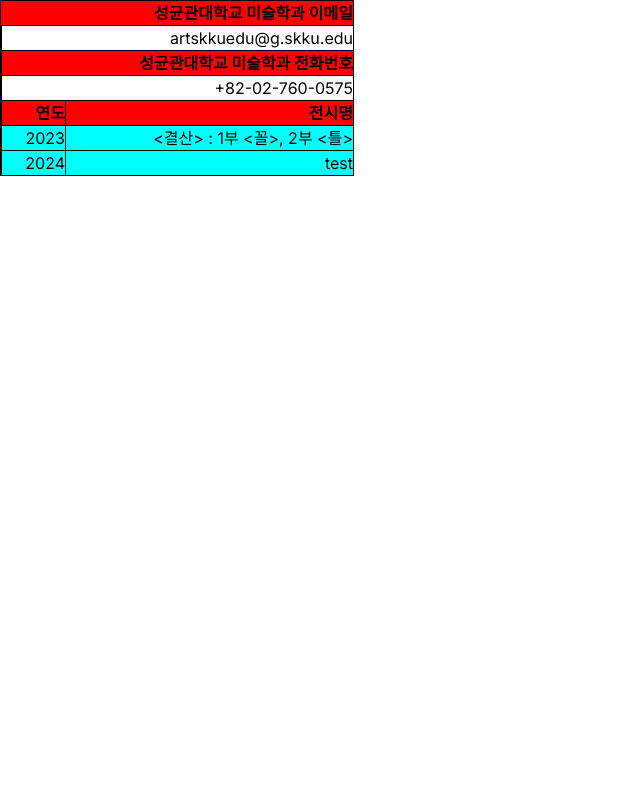
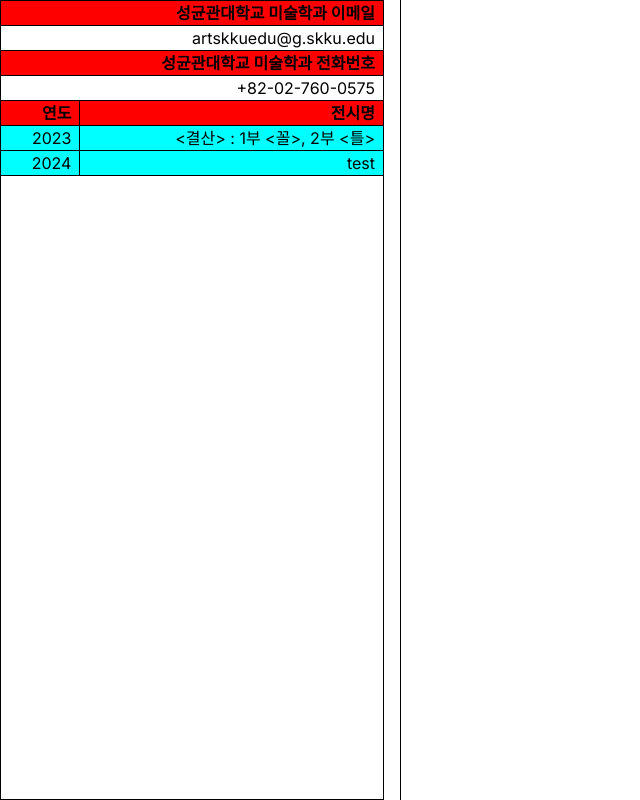
Before and after one commit to gwonhong/skku-art-exhibition, a Next.js app: page / in a window 1280 px wide. Shown: the whole page, without its empty margins (0-640 px from the left). Built offline with nearby package versions, Linux system fonts and the light colour scheme.

Commit message:
add: back again to table and applied theme perfectly

```diff
--- a/src/app/globals.css
+++ b/src/app/globals.css
@@ -1,6 +1,17 @@
 @tailwind base;
 @tailwind components;
 @tailwind utilities;
+
+@layer base {
+  table {
+    border-collapse: collapse;
+    border: 1px solid black;
+  }
+  td, th {
+    border: 1px solid black;
+    padding: 0 0.5rem;
+  }
+}
 
 :root {
   --foreground-rgb: 0, 0, 0;
--- a/src/app/layout.tsx
+++ b/src/app/layout.tsx
@@ -18,10 +18,10 @@
   return (
     <html lang="en">
       <body className={`${inter.className} flex h-screen`}>
-        <div className="h-full overflow-y-auto text-right">
+        <div className="h-full overflow-y-auto text-right pr-4">
           <NavBar />
         </div>
-        <div className="h-full overflow-y-auto flex-1">{children}</div>
+        <div className="h-full overflow-y-auto flex-1 border-l border-black">{children}</div>
       </body>
     </html>
   );
--- a/src/components/NavBar.tsx
+++ b/src/components/NavBar.tsx
@@ -6,7 +6,7 @@
 import contactJson from "@/contact.json";
 import exhibitionJson from "@/exhibitions.json";
 
-export default function NavBar() {
+function NavBar() {
   const contact: Contact = contactJson;
   const exhibitions: Exhibitions = exhibitionJson;
   const { exhibitionId: currentExhibitionId } = useParams() as {
@@ -72,7 +72,10 @@
         return (
           <a
             key={`artist-${artistIndex}`}
-            className={"grid grid-cols-subgrid col-span-3 divide-x divide-black" + (artistIndex % 2 ? " bg-[--color-2]" : "")}
+            className={
+              "grid grid-cols-subgrid col-span-3 divide-x divide-black" +
+              (artistIndex % 2 ? " bg-[--color-2]" : "")
+            }
             href={`/${currentExhibitionId}/${googleDriveFolderId}`}
           >
             <div
@@ -117,121 +120,140 @@
   );
 }
 
-// function NavBarTable() {
-//   const contact: Contact = contactJson;
-//   const exhibitions: Exhibitions = exhibitionJson;
-//   const { exhibitionId: currentExhibitionId } = useParams() as {
-//     exhibitionId: string | undefined;
-//   };
+export default function NavBarTable() {
+  const contact: Contact = contactJson;
+  const exhibitions: Exhibitions = exhibitionJson;
+  const { exhibitionId: currentExhibitionId } = useParams() as {
+    exhibitionId: string | undefined;
+  };
 
-//   const contactRows = Object.entries(contact).map(([key, value]) => (
-//     <React.Fragment key={`contact-${key}`}>
-//       <tr key={`contact-${key}-header`}>
-//         <th colSpan={3}>{key}</th>
-//       </tr>
-//       <tr key={`contact-${key}-value`}>
-//         <td colSpan={3}>{value}</td>
-//       </tr>
-//     </React.Fragment>
-//   ));
+  const contactRows = Object.entries(contact).map(([key, value]) => (
+    <React.Fragment key={`contact-${key}`}>
+      <tr key={`contact-${key}-header`} className="bg-[--color-1]">
+        <th colSpan={3}>
+          {key}
+        </th>
+      </tr>
+      <tr key={`contact-${key}-value`}>
+        <td colSpan={3}>
+          {value}
+        </td>
+      </tr>
+    </React.Fragment>
+  ));
 
-//   const currentExhibition = currentExhibitionId
-//     ? exhibitions[currentExhibitionId]
-//     : null;
-//   const exhibitionRows = (
-//     <>
-//       <tr key="exhibition-header">
-//         <th>연도</th>
-//         <th colSpan={2}>전시명</th>
-//       </tr>
-//       {currentExhibition ? (
-//         <tr key={`exhibition-${currentExhibitionId}`}>
-//           <td>
-//             <a href={`/${currentExhibitionId}`}>{currentExhibition.date}</a>
-//           </td>
-//           <td colSpan={2}>
-//             <a href={`/${currentExhibitionId}`}>{currentExhibition.name}</a>
-//           </td>
-//         </tr>
-//       ) : (
-//         Object.entries(exhibitions).map(([exhibitionId, exhibition]) => (
-//           <tr key={`exhibition-${exhibitionId}`}>
-//             <td>
-//               <a href={`/${exhibitionId}`}>{exhibition.date}</a>
-//             </td>
-//             <td>
-//               <a href={`/${exhibitionId}`}>{exhibition.name}</a>
-//             </td>
-//           </tr>
-//         ))
-//       )}
-//     </>
-//   );
+  const currentExhibition = currentExhibitionId
+    ? exhibitions[currentExhibitionId]
+    : null;
+  const exhibitionRows = (
+    <>
+      <tr key="exhibition-header" className="bg-[--color-1]">
+        <th>연도</th>
+        <th colSpan={2}>
+          전시명
+        </th>
+      </tr>
+      {currentExhibition ? (
+        <tr
+          key={`exhibition-${currentExhibitionId}`}
+          className="bg-[--color-2]"
+        >
+          <td>
+            <a href={"/"}>{currentExhibition.date}</a>
+          </td>
+          <td colSpan={2}>
+            <a href={"/"}>{currentExhibition.name}</a>
+          </td>
+        </tr>
+      ) : (
+        Object.entries(exhibitions).map(([exhibitionId, exhibition]) => (
+          <tr key={`exhibition-${exhibitionId}`} className="bg-[--color-2]">
+            <td>
+              <a href={`/${exhibitionId}`}>{exhibition.date}</a>
+            </td>
+            <td>
+              <a href={`/${exhibitionId}`}>{exhibition.name}</a>
+            </td>
+          </tr>
+        ))
+      )}
+    </>
+  );
 
-//   const googleDriveFolderRegex =
-//     /https:\/\/drive\.google\.com\/drive\/folders\/([a-zA-Z0-9_-]+)\?usp=share_link/;
-//   const artworkRows = currentExhibition ? (
-//     <>
-//       <tr>
-//         <th>번호</th>
-//         <th>작가명</th>
-//         <th>작품명</th>
-//       </tr>
-//       {currentExhibition.artists.map((artist, artistIndex) => {
-//         const link = artist.link;
-//         const match = link.match(googleDriveFolderRegex);
-//         let googleDriveFolderId: string | undefined;
-//         if (match) {
-//           googleDriveFolderId = match[1];
-//         } else {
-//           //   console.error(
-//           //     `Failed to extract Google Drive folder ID from link of [${artist.name}]`
-//           //   );
-//         }
-//         return (
-//           <React.Fragment key={`artist-${artistIndex}`}>
-//             {artist.artworks.map((artwork, artworkIndex) => (
-//               <tr key={`artist-${artistIndex}-artwork-${artworkIndex}`}>
-//                 {artworkIndex === 0 ? (
-//                   <>
-//                     <td rowSpan={artist.artworks.length}>
-//                       <a
-//                         href={`/${currentExhibitionId}/${googleDriveFolderId}`}
-//                       >
-//                         {artistIndex + 1}
-//                       </a>
-//                     </td>
-//                     <td rowSpan={artist.artworks.length}>
-//                       <a
-//                         href={`/${currentExhibitionId}/${googleDriveFolderId}`}
-//                       >
-//                         {artist.name}
-//                       </a>
-//                     </td>
-//                   </>
-//                 ) : null}
-//                 <td>
-//                   <a href={`/${currentExhibitionId}/${googleDriveFolderId}`}>
-//                     {artwork}
-//                   </a>
-//                 </td>
-//               </tr>
-//             ))}
-//           </React.Fragment>
-//         );
-//       })}
-//     </>
-//   ) : null;
+  const googleDriveFolderRegex =
+    /https:\/\/drive\.google\.com\/drive\/folders\/([a-zA-Z0-9_-]+)\?usp=share_link/;
+  const artworkRows = currentExhibition ? (
+    <>
+      <tr className="bg-[--color-1]">
+        <th>번호</th>
+        <th>작가명</th>
+        <th>작품명</th>
+      </tr>
+      {currentExhibition.artists.map((artist, artistIndex) => {
+        const link = artist.link;
+        const match = link.match(googleDriveFolderRegex);
+        let googleDriveFolderId: string | undefined;
+        if (match) {
+          googleDriveFolderId = match[1];
+        } else {
+          //   console.error(
+          //     `Failed to extract Google Drive folder ID from link of [${artist.name}]`
+          //   );
+        }
+        return (
+          <React.Fragment key={`artist-${artistIndex}`}>
+            {artist.artworks.map((artwork, artworkIndex) => (
+              <tr
+                key={`artist-${artistIndex}-artwork-${artworkIndex}`}
+                className={artistIndex % 2 ? "bg-[--color-2]" : ""}
+              >
+                {artworkIndex === 0 ? (
+                  <>
+                    <td
+                      rowSpan={artist.artworks.length}
+                      className="align-top"
+                    >
+                      <a
+                        href={`/${currentExhibitionId}/${googleDriveFolderId}`}
+                      >
+                        {artistIndex + 1}
+                      </a>
+                    </td>
+                    <td
+                      rowSpan={artist.artworks.length}
+                      className="align-top"
+                    >
+                      <a
+                        href={`/${currentExhibitionId}/${googleDriveFolderId}`}
+                      >
+                        {artist.name}
+                      </a>
+                    </td>
+                  </>
+                ) : null}
+                <td>
+                  <a href={`/${currentExhibitionId}/${googleDriveFolderId}`}>
+                    {artwork}
+                  </a>
+                </td>
+              </tr>
+            ))}
+          </React.Fragment>
+        );
+      })}
+    </>
+  ) : null;
 
-//   return (
-//     <nav>
-//       <table className="border-collapse border border-black">
-//         <tbody>
-//           {contactRows}
-//           {exhibitionRows}
-//           {artworkRows}
-//         </tbody>
-//       </table>
-//     </nav>
-//   );
-// }
+  return (
+    <nav className="h-full">
+      <table className="w-96 h-full">
+        <tbody>
+          {contactRows}
+          {exhibitionRows}
+          {artworkRows}
+          <tr><td colSpan={3} className="h-full"></td></tr>
+        </tbody>
+      </table>
+    </nav>
+  );
+}
```
